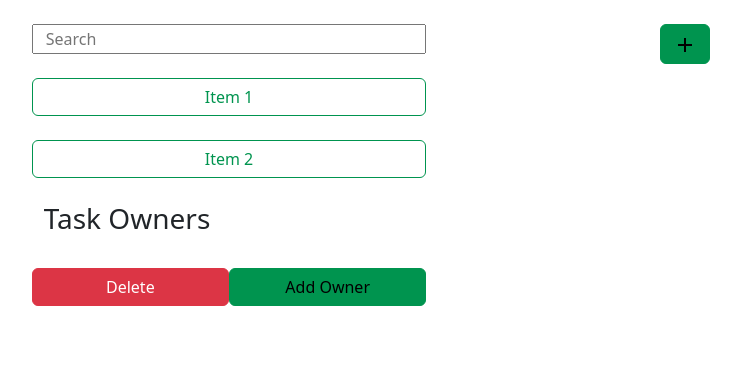
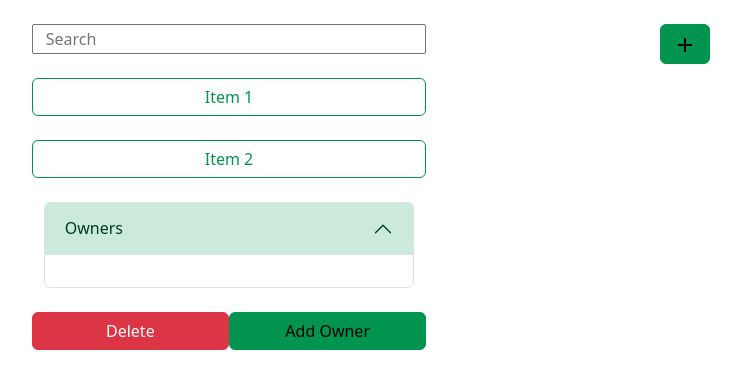
Before and after one commit to mickelson-classroom/list-detail-site-garv5014, a React (Create React App) app in the folder list-details/: page / in a window 1280 px wide. Shown: the top 388 px of the page, without its empty margins (97-838 px from the left). Built offline with nearby package versions, Linux system fonts and the light colour scheme.

Commit message:
added a collapsing accordian

```diff
--- a/list-details/src/components/ListItemDetails.tsx
+++ b/list-details/src/components/ListItemDetails.tsx
@@ -9,7 +9,6 @@ export const ListItemDetails: FC<{
   owners?: string[];
   handleAddOwner: (owner: string) => void;
 }> = ({ targetItem, handleDelete, owners, handleAddOwner }) => {
-
   const [itemOwners, setItemOwners] = useState<string[]>(owners || []);
 
   useEffect(() => {
@@ -21,7 +20,31 @@ export const ListItemDetails: FC<{
         {targetItem?.details && (
           <p className=" h3 mt-4 mb-4">{targetItem?.details}</p>
         )}
-        {targetItem?.owners && <OwnerCard owners={itemOwners} />}
+        <div className="accordion" id="accordionExample">
+          <div className="accordion-item">
+            <h2 className="accordion-header">
+              <button
+                className="accordion-button"
+                type="button"
+                data-bs-toggle="collapse"
+                data-bs-target="#collapseOne"
+                aria-expanded="true"
+                aria-controls="collapseOne"
+              >
+                Owners
+              </button>
+            </h2>
+            <div
+              id="collapseOne"
+              className="accordion-collapse collapse show"
+              data-bs-parent="#accordionExample"
+            >
+              <div className="accordion-body">
+                {targetItem?.owners && <OwnerCard owners={itemOwners} />}
+              </div>
+            </div>
+          </div>
+        </div>
         <button
           className="btn btn-danger mt-4 mb-4 col"
           onClick={() => {
@@ -31,7 +54,10 @@ export const ListItemDetails: FC<{
         >
           Delete
         </button>
-        <AddOwnerModal handleAddOwner={handleAddOwner} disable={!targetItem?.id} />
+        <AddOwnerModal
+          handleAddOwner={handleAddOwner}
+          disable={!targetItem?.id}
+        />
       </div>
     </div>
     // takes in the list and and index and displays the details of the item at that index
--- a/list-details/src/components/OwnerCards.tsx
+++ b/list-details/src/components/OwnerCards.tsx
@@ -4,7 +4,7 @@ import React, { FC } from "react";
 export const OwnerCard: FC<{ owners: string[] }> = ({ owners }) => {
   return (
     <>
-      <p className="h3">Task Owners</p>
+      {/* <p className="h3">Task Owners</p> */}
       <div className="d-flex flex-wrap container justify-content-evenly">
         {owners.map((owner: string) => {
           return (
```
